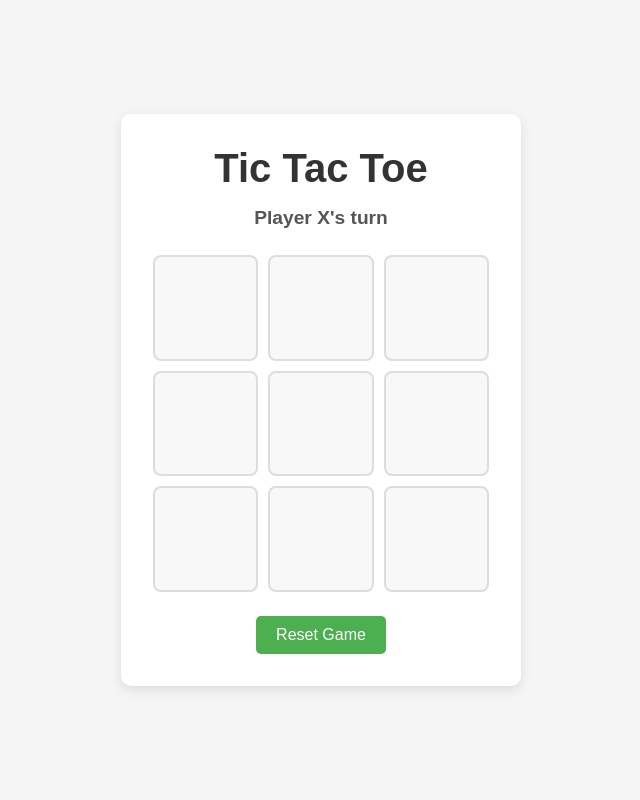
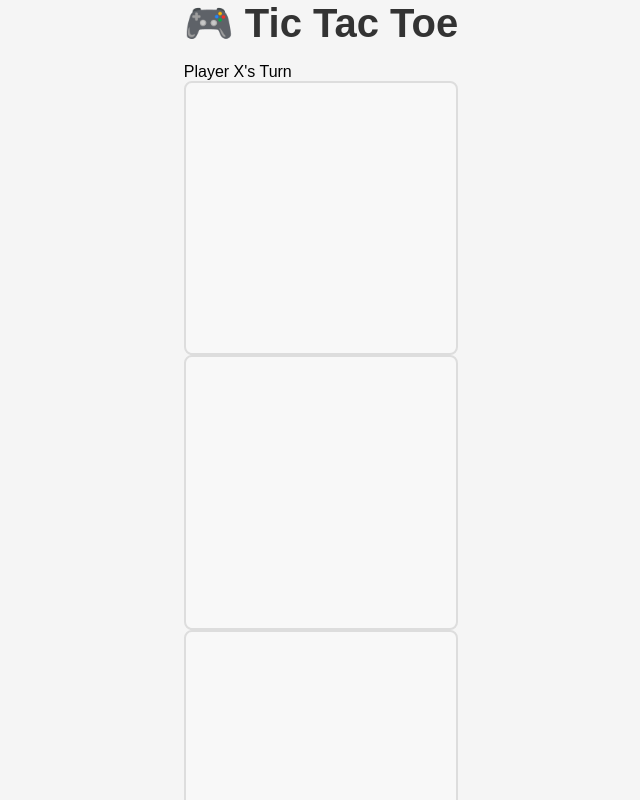
Before and after one commit to alwinjosegeorge/Tic-Tac-Toe-Game, a website: page index.html in a window 1280 px wide. Shown: the top 800 px of the page, without its empty margins (319-959 px from the left). Drawn offline with Linux system fonts and the light colour scheme.

Commit message:
Update index.html

```diff
--- a/index.html
+++ b/index.html
@@ -7,21 +7,21 @@
   <link rel="stylesheet" href="style.css">
 </head>
 <body>
-    <div class="container">
-        <h1>Tic Tac Toe</h1>
-        <div id="status-message">Player X's turn</div>
-        <div class="game-board">
-            <button class="cell" data-index="0"></button>
-            <button class="cell" data-index="1"></button>
-            <button class="cell" data-index="2"></button>
-            <button class="cell" data-index="3"></button>
-            <button class="cell" data-index="4"></button>
-            <button class="cell" data-index="5"></button>
-            <button class="cell" data-index="6"></button>
-            <button class="cell" data-index="7"></button>
-            <button class="cell" data-index="8"></button>
+  <div class="game-container">
+    <h1>🎮 Tic Tac Toe</h1>
+    <div id="status">Player X's Turn</div>
+    <div class="board" id="board">
+      <div class="cell" data-cell></div>
+      <div class="cell" data-cell></div>
+      <div class="cell" data-cell></div>
+      <div class="cell" data-cell></div>
+      <div class="cell" data-cell></div>
+      <div class="cell" data-cell></div>
+      <div class="cell" data-cell></div>
+      <div class="cell" data-cell></div>
+      <div class="cell" data-cell></div>
     </div>
-        <button id="reset-btn">Reset Game</button>
+    <button id="resetBtn">🔄 Restart</button>
   </div>
   <script src="script.js"></script>
 </body>
```
Lines whose indentation alone changed are shown as unchanged.
